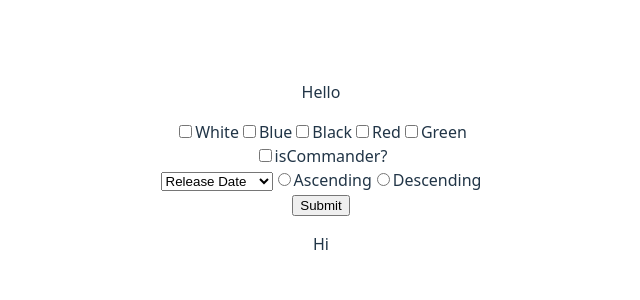
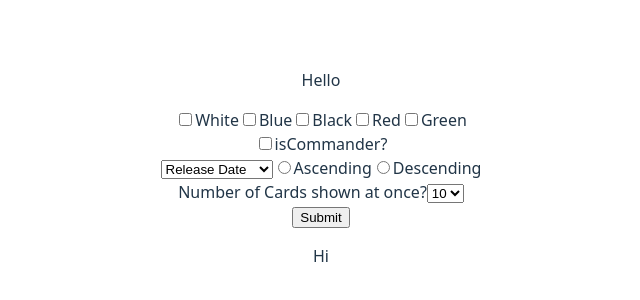
Before and after one commit to JonahEdelmanGold/FinalProj, a React (Vite) app: page / in a window 1280 px wide. Shown: the part 232-532 px from the top of the page, without its empty margins (319-959 px from the left). Built offline with nearby package versions, Linux system fonts and the light colour scheme.

Commit message:
Passing to cardList correct

```diff
--- a/src/App.jsx
+++ b/src/App.jsx
@@ -2,19 +2,18 @@ import { useState, useEffect, useContext, } from 'react'
 import './App.css'
 import Filter from './Filter.jsx'
 import CardlistRender from './CardlistRender.jsx'
+import Card from './Card.jsx'
 
 function App() {
   const [Cards, setCards] = useState([]);
-  useEffect(() =>{
-    //console.log(Cards);
-  },[Cards])
+  const [numberShown, setNumShow] = useState("0");
 
 
   return (
     <>
     <p>Hello</p>
-    <Filter Cards = {Cards => setCards(Cards)}></Filter>
-    <CardlistRender cardList = {Cards}></CardlistRender>
+    <Filter Cards = {Cards => setCards(Cards)} numberShown = {numberShown => setNumShow(numberShown)}></Filter>
+    <CardlistRender cardList = {Cards} numShow = {numberShown}></CardlistRender>
     </>
   );
 }
--- /dev/null
+++ b/src/Card.jsx
@@ -0,0 +1,9 @@
+function Card({Carddata}){
+    console.log(hi);
+    return(
+        <>
+        </>
+    );
+}
+
+export default Card
--- a/src/CardlistRender.jsx
+++ b/src/CardlistRender.jsx
@@ -1,7 +1,29 @@
 import { useState, useEffect } from 'react'
+import Card from './Card.jsx'
 
-function CardlistRender({cardList}){
-    console.log(cardList);
+function CardlistRender({cardList, numShow}){
+
+    const [numShown, setNumShow] = useState("");
+    const[cardsListed, setCards] = useState([]);
+
+    useEffect(() =>{
+        setNumShow(numShow);
+    }, [numShow]);
+    useEffect(() => {
+        setCards(cardList.data);
+    }, [cardList])
+
+    useEffect(() => {
+        console.log(numShown);
+    }, [numShown])
+    useEffect(() => {
+        console.log(cardsListed);
+    }, [cardsListed])
+
+
+
+
+
     return(
         <>
         <p>Hi</p>
--- a/src/Filter.jsx
+++ b/src/Filter.jsx
@@ -1,6 +1,6 @@
 import { useState, useEffect, useContext } from 'react'
 
-function Filter({Cards}){
+function Filter({Cards, numberShown}){
 
     const [url, setUrl] = useState("");
     const apiUrl = "https://api.scryfall.com/cards/search?q=";
@@ -35,8 +35,10 @@ const directionCheck = {
     const handleSubmit = (e) =>{
         e.preventDefault();
         const formValues = Array.from(e.target.elements);
-        console.log(formValues)
+        //console.log(formValues)
         let newQuery = "";
+        numberShown(e.target.NumberShown.value);
+
 
         formValues.forEach((element) => {
             if(element.className == "Color" && element.checked == true){
@@ -94,6 +96,13 @@ const directionCheck = {
                     <label for = "Asc">Ascending</label>
                 <input type = "radio" name= "order" value = "Desc" id = "Desc"></input>
                     <label for = "Desc">Descending</label>
+                <br></br>
+                <label for="NumberShown">Number of Cards shown at once?</label>
+                <select name = "NumberShown" >
+                    <option value = "10">10</option>
+                    <option value = "20">20</option>
+                    <option value = "50">50</option>
+                </select>
             </div>
             <input type = "submit" value = "Submit"></input>
         </form>
```
